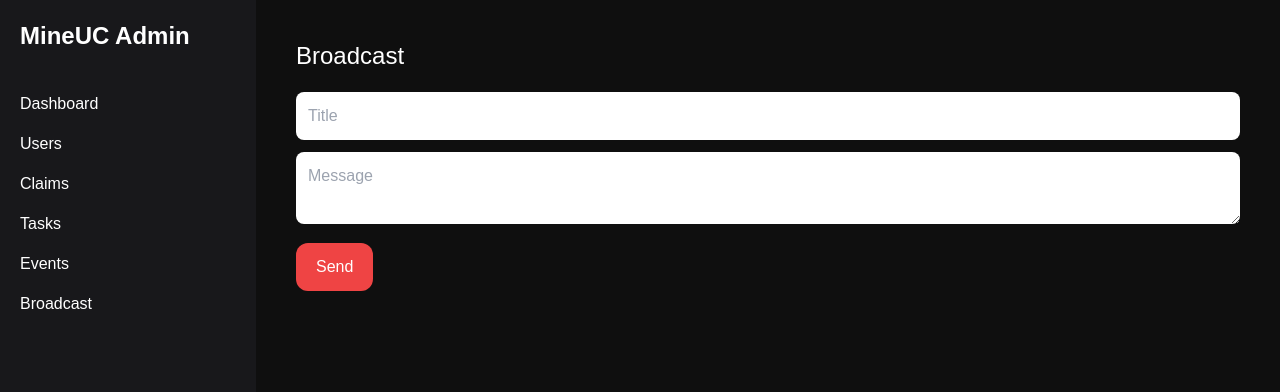
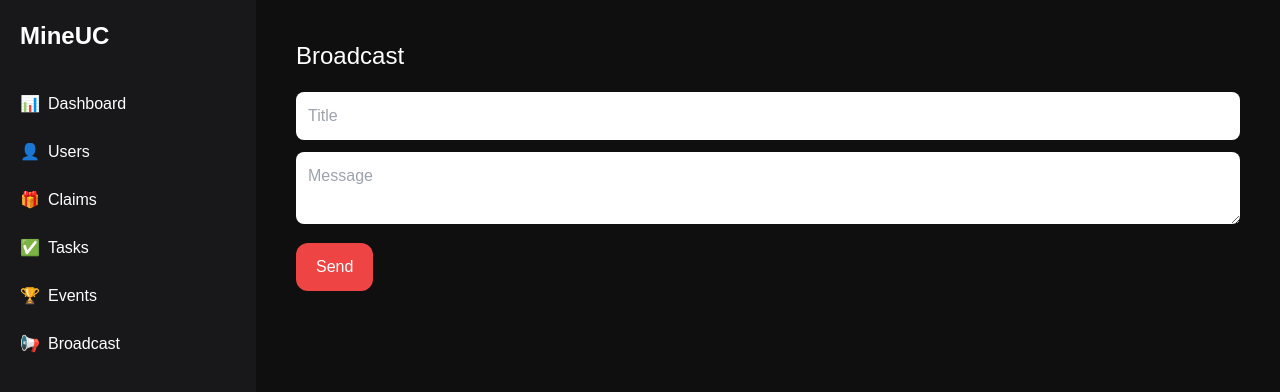
Before and after one commit to LoKe-TMA/Admin_Panel, a React (Vite) app: page /broadcast in a window 1280 px wide. Shown: the top 392 px of the page. Built offline with nearby package versions, Linux system fonts and the light colour scheme; no server answers.

Commit message:
Update Sidebar.jsx

```diff
--- a/src/components/Sidebar.jsx
+++ b/src/components/Sidebar.jsx
@@ -2,36 +2,67 @@ import { Link } from "react-router-dom";
 
 const Sidebar = () => {
   return (
-    <div className="w-64 h-screen bg-zinc-900 p-5 fixed">
-
-      <h1 className="text-2xl font-bold mb-10">
-        MineUC Admin
+    <div
+      className="
+      w-20 md:w-64
+      h-screen
+      bg-zinc-900
+      p-3 md:p-5
+      fixed
+    "
+    >
+      <h1
+        className="
+        text-sm md:text-2xl
+        font-bold
+        mb-10
+      "
+      >
+        MineUC
       </h1>
 
-      <div className="flex flex-col gap-4">
+      <div className="flex flex-col gap-6">
 
         <Link to="/">
+          📊
+          <span className="hidden md:inline ml-2">
             Dashboard
+          </span>
         </Link>
 
         <Link to="/users">
+          👤
+          <span className="hidden md:inline ml-2">
             Users
+          </span>
         </Link>
 
         <Link to="/claims">
+          🎁
+          <span className="hidden md:inline ml-2">
             Claims
+          </span>
         </Link>
 
         <Link to="/tasks">
+          ✅
+          <span className="hidden md:inline ml-2">
             Tasks
+          </span>
         </Link>
 
         <Link to="/events">
+          🏆
+          <span className="hidden md:inline ml-2">
             Events
+          </span>
         </Link>
 
         <Link to="/broadcast">
+          📢
+          <span className="hidden md:inline ml-2">
             Broadcast
+          </span>
         </Link>
 
       </div>
```
Lines whose indentation alone changed are shown as unchanged.
